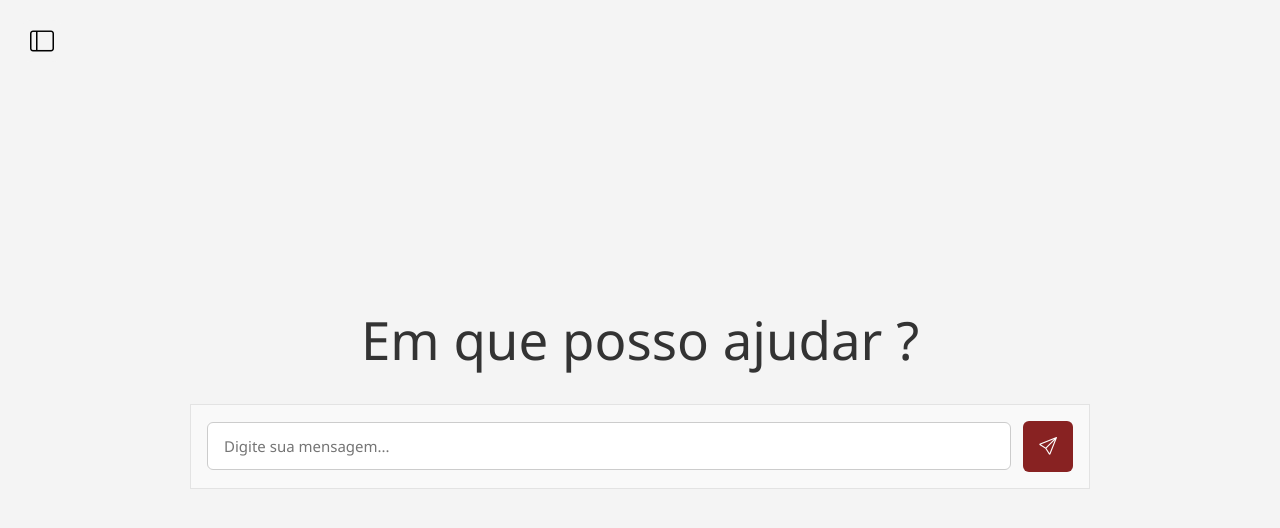
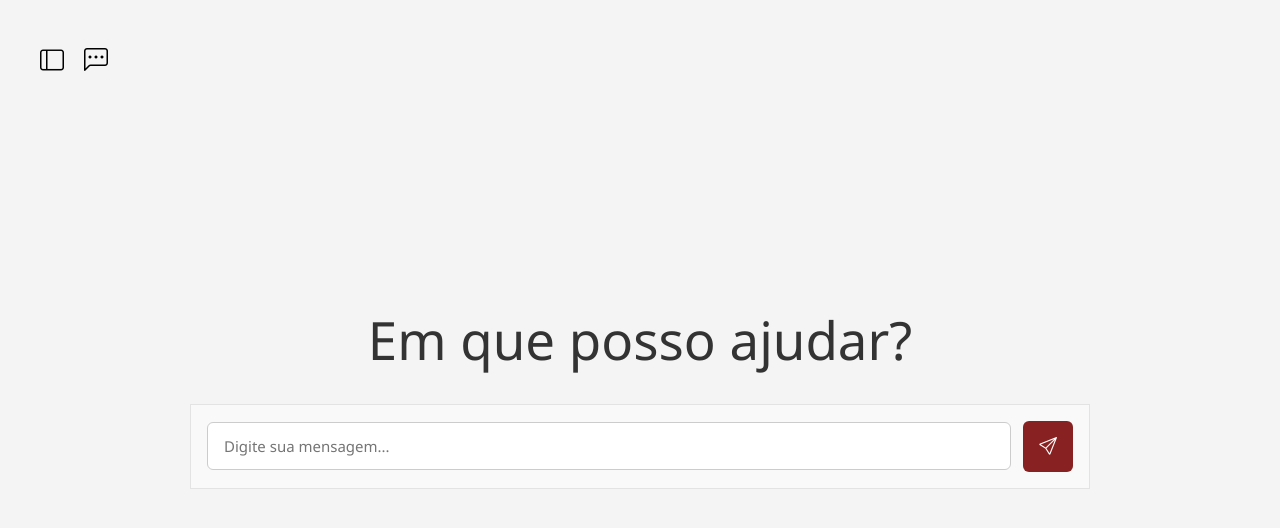
Before and after one commit to LucasLima0202/ui-chat, a Vue app: page / in a window 1280 px wide. Shown: the top 528 px of the page. Built offline with nearby package versions, Linux system fonts and the light colour scheme.

Commit message:
feat: chat reload

```diff
--- a/src/components/chat/chatinterface.vue
+++ b/src/components/chat/chatinterface.vue
@@ -1,15 +1,29 @@
 <template>
   <div class="chat-interface" :class="{ send: isSend }">
     <div class="chat-messages" ref="messagesContainer">
-        <!-- Mensagem inicial (some após o primeiro envio) sumira apos Send for ativado -->
-        <h1 v-if="!isSend" class="welcome">Em que posso ajudar ?</h1>
+      <h1 v-if="!isSend" class="welcome">Em que posso ajudar?</h1>
 
+      <template v-for="(msg, idx) in messages" :key="idx">
+        <!-- mensagem do usuário -->
         <Message
-          v-for="(msg, index) in messages"
-          :key="index"
+          v-if="msg.sender === 'user'"
           :text="msg.text"
-          :sender="msg.sender"
+          sender="user"
         />
+
+        <!-- resposta do bot: se tem rows, usa a tabela -->
+        <TableResponse
+          v-else-if="msg.rows"
+          :rows="msg.rows"
+        />
+
+        <!-- fallback textual para bot sem rows -->
+        <Message
+          v-else
+          :text="msg.text"
+          sender="bot"
+        />
+      </template>
     </div>
 
     <div class="chat-input">
@@ -25,6 +39,8 @@
 <script setup>
 import { useChatLogic } from '@/logic/useChatLogic'
 import Message from './message.vue'
+import TableResponse from './tableresponse.vue'
+
 const {
   input,
   messages,
--- /dev/null
+++ b/src/components/chat/tableresponse.vue
@@ -0,0 +1,50 @@
+<template>
+    <table class="table-response">
+      <thead>
+        <tr>
+          <th v-for="(col, i) in columns" :key="i">{{ col }}</th>
+        </tr>
+      </thead>
+      <tbody>
+        <tr v-for="(row, rowIndex) in rows" :key="rowIndex">
+          <td v-for="col in columns" :key="col">
+            {{ row[col] ?? '—' }}
+          </td>
+        </tr>
+      </tbody>
+    </table>
+  </template>
+
+  <script setup>
+  import { computed } from 'vue'
+
+  // Define a prop 'rows' do tipo Array
+  const props = defineProps({
+    rows: {
+      type: Array,
+      default: () => []
+    }
+  })
+
+  // Extrai dinamicamente todas as colunas únicas a partir das linhas
+  const columns = computed(() => {
+    const allKeys = new Set()
+    props.rows.forEach(row => {
+      Object.keys(row).forEach(key => allKeys.add(key))
+    })
+    return Array.from(allKeys)
+  })
+  </script>
+
+  <style scoped>
+  .table-response {
+    width: 100%;
+    border-collapse: collapse;
+  }
+  .table-response th,
+  .table-response td {
+    border: 1px solid #ccc;
+    padding: 0.5rem;
+    text-align: left;
+  }
+  </style>
--- a/src/components/layout/sidebar.vue
+++ b/src/components/layout/sidebar.vue
@@ -6,9 +6,15 @@
       <!-- Wrapper do conteúdo que será "empurrado" -->
       <div class="main-wrapper" :class="{ pushed: isOpen }">
       <!-- Icone -->
-      <div class="hamburger" :class="{hiddenclose: isOpen}"  @click="toggleMenu(true)" data-toggle="tooltip" data-placement="top" title="Abrir menu">
-        <i class="bi bi-layout-sidebar"></i>
+      <div class="main-icon">
+        <div class="hamburger" :class="{hiddenclose: isOpen}"  @click="toggleMenu(true)" data-toggle="tooltip" data-placement="top" title="Abrir menu">
+          <i class="bi bi-layout-sidebar"></i>
+        </div>
+        <div class="new-chat" :class="{hiddenclose: isOpen}"  v-on:click="realodPage()"  data-toggle="tooltip" data-placement="top"  title="Novo Chat">
+          <i class="bi bi-chat-left-dots"></i>
+        </div>
       </div>
+
       <!-- Qualquer conteúdo da página pode ir aqui -->
       <div class="chat-container">
         <Chatinterface></Chatinterface>
@@ -20,9 +26,15 @@
 
     <!-- Sidebar -->
     <div class="nav-offcanvas" v-bind:class="{ open: isOpen }">
-      <button class="close" v-on:click="toggleMenu(false)" data-toggle="tooltip" data-placement="top" title="Fechar menu">
+      <div class="button-controler">
+        <button class="close" v-on:click="toggleMenu(false)" data-toggle="tooltip" data-placement="top" title="Fechar menu">
         <i class="bi bi-layout-sidebar"></i>
+        </button>
+        <button class="close" v-on:click="realodPage()" data-toggle="tooltip" data-placement="top" title="Novo Chat">
+          <i class="bi bi-chat-left-dots"></i>
       </button>
+      </div>
+
       <nav class="nav-offcanvas-menu">
         <ul class="container-list">
           <SessionCard
@@ -116,6 +128,9 @@ function addNewChat() {
   state.nextId++
 }
 
+function realodPage(){
+  location.reload();
+}
 
 function handleSessionSelect(id) {
   console.log('Sessão selecionada:', id)
--- a/src/components/style/sidebar.style.css
+++ b/src/components/style/sidebar.style.css
@@ -11,6 +11,31 @@
 .main-wrapper.pushed {
   padding-left: 400px; /* empurra o conteúdo sem usar transform */
 }
+.main-icon{
+display: flex;
+justify-content: space-between;
+position: absolute;
+align-items: center;
+width: 7%;
+padding: 10px;
+height: 10vh;
+left: 20px;
+top: 20px;
+}
+
+.new-chat i {
+  font-size: 24px;
+  color: #000;
+  padding: 4px 10px;
+  border-radius: 12px;
+  background-color: #f4f4f4 ;
+  transition: all ease-in-out 0.34s;
+}
+.new-chat i:hover {
+  background-color: #dadada;
+  cursor: pointer;
+}
+
 .chat-container {
   max-width: 1200px;
   width: 100%;
@@ -23,9 +48,6 @@
   z-index: 2000;
 }
 .hamburger {
-  position: absolute;
-  left: 20px;
-  top: 20px;
   cursor: pointer;
   display: flex;
   justify-content: center;
@@ -68,11 +90,13 @@ display: none;
   transform: translateX(0);
   opacity: 1;
 }
-
-.close {
+.button-controler{
   position: absolute;
   top: 15px;
   right: 15px;
+}
+.close {
+
   background: none;
   border: none;
   color: white;
--- a/src/logic/useChatLogic.js
+++ b/src/logic/useChatLogic.js
@@ -51,24 +51,25 @@ export function useChatLogic() {
 
     // Simula delay e gera resposta do bot a partir do JSON
     setTimeout(() => {
-      const respostaData = responseAI.data
-        .map((item, index) => {
-          const campos = Object.entries(item)
-            .map(([key, value]) => `• ${key}: ${value || 'Não informado'}`)
-            .join('\n')
-          return `Registro ${index + 1}:\n${campos}`
-        })
-        .join('\n\n')
+        // Em vez de “serializar” para texto, mantenha o array original:
+        const rows = responseAI.data
 
         const botPayload = {
           id_sessionchat,
-        chatinput: respostaData,
+          chatinput: '',      // opcional: pode deixar em branco
           timestamp: new Date().toISOString(),
           sender: 'bot',
+          rows                // <–– adiciona o array original
         }
 
         sessionMessages.value.push(botPayload)
-      messages.value.push({ text: respostaData, sender: 'bot', timestamp: botPayload.timestamp })
+        // agora você leva junto o rows para a UI
+        messages.value.push({
+          text: '',          // ou mensagem genérica
+          sender: 'bot',
+          timestamp: botPayload.timestamp,
+          rows               // <–– adiciona aqui também
+        })
         scrollToBottom()
         salvarSessaoNoLocalStorage()
       }, 800)
```
Lines whose indentation alone changed are shown as unchanged.
